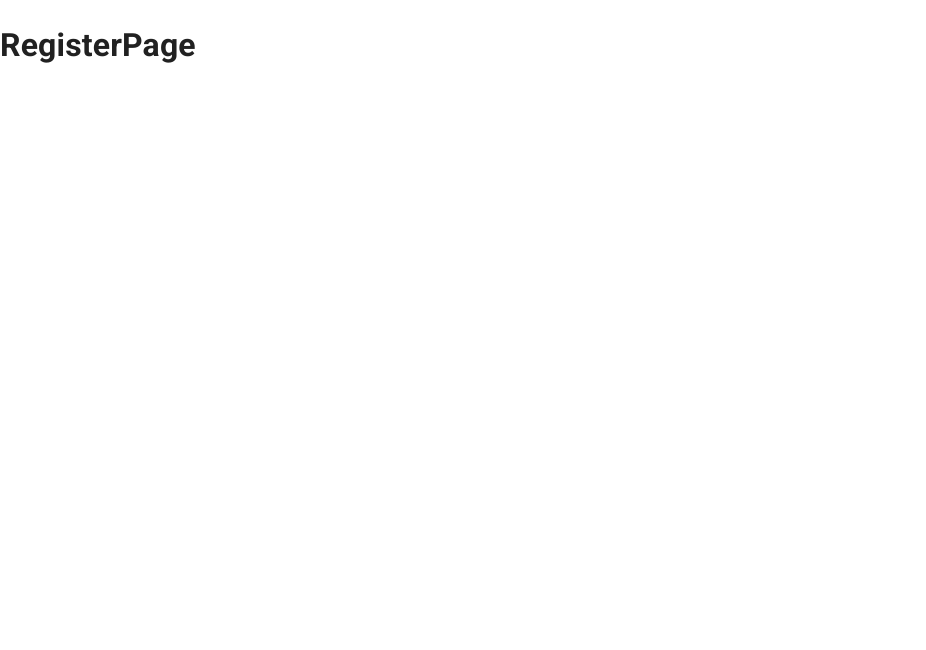
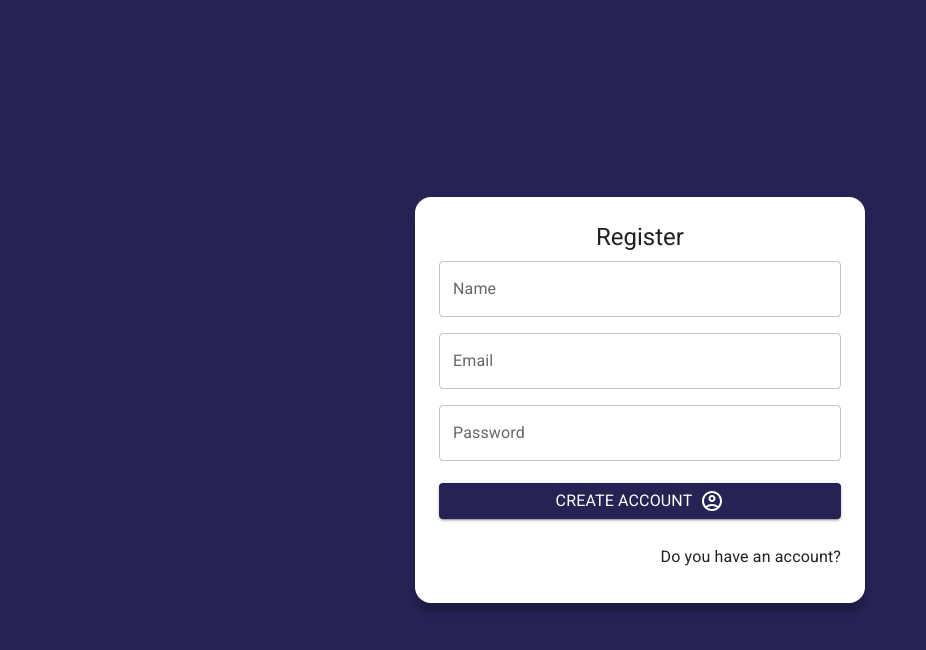
Before and after one commit to JoseManuelYC/Journal-app, a React (Vite) app: page /auth/register in a window 1280 px wide. Shown: the top 650 px of the page, without its empty margins (0-926 px from the left). Built offline with nearby package versions, Linux system fonts and the light colour scheme.

Commit message:
[ADD] loginpage, registerpage

```diff
--- /dev/null
+++ b/src/app/components/NavBar.tsx
@@ -0,0 +1,33 @@
+import { LoginOutlined, MenuOutlined } from "@mui/icons-material";
+import { AppBar, Grid, IconButton, Toolbar, Typography } from "@mui/material";
+
+export const NavBar = ({ drawerWidth = 240 }) => {
+  return (
+    <AppBar
+      position="fixed"
+      sx={{
+        width: { sm: `calc(100% - ${drawerWidth}px)` },
+        ml: { sm: `${drawerWidth}px` },
+      }}
+    >
+      <Toolbar>
+        <IconButton color="inherit" sx={{ mr: "2px", display: { sm: "none" } }}>
+          <MenuOutlined />
+        </IconButton>
+        <Grid
+          container
+          alignItems="center"
+          direction="row"
+          justifyContent="space-between"
+        >
+          <Typography variant="h6" noWrap component="div">
+            Journal-App
+          </Typography>
+          <IconButton>
+            <LoginOutlined color="error" />
+          </IconButton>
+        </Grid>
+      </Toolbar>
+    </AppBar>
+  );
+};
--- /dev/null
+++ b/src/app/components/SideBar.tsx
@@ -0,0 +1,58 @@
+import {
+  Box,
+  Divider,
+  Drawer,
+  Grid,
+  List,
+  ListItem,
+  ListItemButton,
+  ListItemIcon,
+  ListItemText,
+  Toolbar,
+  Typography,
+} from "@mui/material";
+import { TurnedInNot } from "@mui/icons-material";
+
+type SidebarProps = {
+  drawerWidth: number;
+};
+
+export const Sidebar = ({ drawerWidth }: SidebarProps) => {
+  return (
+    <Box
+      component="nav"
+      sx={{ width: { sm: drawerWidth }, flexShrink: { sm: 0 } }}
+    >
+      <Drawer
+        variant="permanent"
+        open
+        sx={{
+          display: { xs: "block" },
+          "& .MuiDrawer-paper": { boxSizing: "border-box", width: drawerWidth },
+        }}
+      >
+        <Toolbar>
+          <Typography variant="h6" noWrap component="div">
+            JoseManuel
+          </Typography>
+        </Toolbar>
+        <Divider />
+        <List>
+          {["Enero", "Febrero", "Marzo"].map((text) => (
+            <ListItem key={text} disablePadding>
+              <ListItemButton>
+                <ListItemIcon>
+                  <TurnedInNot />
+                </ListItemIcon>
+                <Grid container>
+                  <ListItemText primary={text} />
+                  <ListItemText secondary="lorem ipsumdadkhagwdhgawhgdfsahgfdhgwafdhgfsahgdhwa" />
+                </Grid>
+              </ListItemButton>
+            </ListItem>
+          ))}
+        </List>
+      </Drawer>
+    </Box>
+  );
+};
--- /dev/null
+++ b/src/app/layout/JournalLayout.tsx
@@ -0,0 +1,22 @@
+import { Box, Toolbar } from "@mui/material";
+import { NavBar } from "../components/NavBar";
+import { Sidebar } from "../components/SideBar";
+
+type JournalLayoutProps = {
+  children: React.ReactNode;
+};
+
+const drawerWidth = 240;
+
+export const JournalLayout = ({ children }: JournalLayoutProps) => {
+  return (
+    <Box sx={{ display: "flex" }}>
+      <NavBar drawerWidth={drawerWidth} />
+      <Sidebar drawerWidth={drawerWidth} />
+      <Box component="main" flexGrow={1} padding={3}>
+        <Toolbar />
+        {children}
+      </Box>
+    </Box>
+  );
+};
--- a/src/app/page/JournalPage.tsx
+++ b/src/app/page/JournalPage.tsx
@@ -1,7 +1,10 @@
+import { Typography } from "@mui/material";
+import { JournalLayout } from "../layout/JournalLayout";
+
 export const JournalPage = () => {
   return (
-    <div>
-      <h1>JournalPage</h1>
-    </div>
+    <JournalLayout>
+      <Typography variant="h1">JournalPage</Typography>
+    </JournalLayout>
   );
 };
--- /dev/null
+++ b/src/auth/layout/AuthLayout.tsx
@@ -0,0 +1,43 @@
+import { Grid, Typography } from "@mui/material";
+
+type AuthLayoutProps = {
+  children: React.ReactNode;
+  title: string;
+};
+
+export const AuthLayout = ({ children, title }: AuthLayoutProps) => {
+  return (
+    <Grid
+      container
+      spacing={0}
+      direction="column"
+      alignItems="center"
+      justifyContent="center"
+      sx={{
+        minHeight: "100vh",
+        backgroundColor: "primary.main",
+        padding: 4,
+      }}
+    >
+      <Grid
+        item
+        sx={{
+          width: { sm: 450 },
+          boxShadow: "0px 10px 5px rgba(0,0,0,0.2)",
+          backgroundColor: "white",
+          padding: 3,
+          borderRadius: 4,
+          display: "flex",
+          flexDirection: "column",
+          alignItems: "center",
+        }}
+        xs={3}
+      >
+        <Typography variant="h5" sx={{ mb: 1 }}>
+          {title}
+        </Typography>
+        {children}
+      </Grid>
+    </Grid>
+  );
+};
--- a/src/auth/pages/LoginPage.tsx
+++ b/src/auth/pages/LoginPage.tsx
@@ -1,37 +1,11 @@
 import { Google } from "@mui/icons-material";
 import { Button, Grid, Link, TextField, Typography } from "@mui/material";
 import { Link as LinkRouter } from "react-router-dom";
+import { AuthLayout } from "../layout/AuthLayout";
 
 export const LoginPage = () => {
   return (
-    <Grid
-      container
-      spacing={0}
-      direction="column"
-      alignItems="center"
-      justifyContent="center"
-      sx={{
-        minHeight: "100vh",
-        backgroundColor: "primary.main",
-        padding: 4,
-      }}
-    >
-      <Grid
-        item
-        sx={{
-          boxShadow: "0px 10px 5px rgba(0,0,0,0.2)",
-          backgroundColor: "white",
-          padding: 3,
-          borderRadius: 4,
-          display: "flex",
-          flexDirection: "column",
-          alignItems: "center",
-        }}
-        xs={3}
-      >
-        <Typography variant="h5" sx={{ mb: 1 }}>
-          Login
-        </Typography>
+    <AuthLayout title="Login">
       <form>
         <Grid container sx={{ mb: "10px" }}>
           <Grid item xs={12}>
@@ -71,13 +45,12 @@ export const LoginPage = () => {
                 to="/auth/register"
                 component={LinkRouter}
               >
-                  Crear una cuenta
+                <Typography mt={2}>Create an account!</Typography>
               </Link>
             </Grid>
           </Grid>
         </Grid>
       </form>
-      </Grid>
-    </Grid>
+    </AuthLayout>
   );
 };
--- a/src/auth/pages/RegisterPage.tsx
+++ b/src/auth/pages/RegisterPage.tsx
@@ -1,7 +1,58 @@
+import { Button, Grid, Link, TextField, Typography } from "@mui/material";
+import { AuthLayout } from "../layout/AuthLayout";
+import { AccountCircleOutlined } from "@mui/icons-material";
+import { Link as LinkRouter } from "react-router-dom";
 export const RegisterPage = () => {
   return (
-    <>
-      <h1>RegisterPage</h1>
-    </>
+    <AuthLayout title="Register">
+      <form>
+        <Grid container sx={{ mb: "10px" }}>
+          <Grid item xs={12}>
+            <TextField
+              label="Name"
+              type="text"
+              placeholder="Your name"
+              fullWidth
+            />
+          </Grid>
+          <Grid item xs={12} mt={2}>
+            <TextField
+              label="Email"
+              type="email"
+              placeholder="tucorreo@google.com"
+              fullWidth
+            />
+          </Grid>
+          <Grid item xs={12} mt={2}>
+            <TextField
+              label="Password"
+              type="password"
+              placeholder="Password"
+              fullWidth
+            />
+          </Grid>
+          <Grid container spacing={2} sx={{ mt: "6px" }}>
+            <Grid item xs={12}>
+              <Button variant="contained" fullWidth>
+                <Typography mr={1}>Create Account</Typography>
+                <AccountCircleOutlined />
+              </Button>
+            </Grid>
+          </Grid>
+          <Grid container justifyContent="end" sx={{ mt: "10px" }}>
+            <Grid item>
+              <Link
+                color="inherit"
+                sx={{ textDecoration: "none" }}
+                to="/auth/login"
+                component={LinkRouter}
+              >
+                <Typography mt={2}>Do you have an account?</Typography>
+              </Link>
+            </Grid>
+          </Grid>
+        </Grid>
+      </form>
+    </AuthLayout>
   );
 };
```
Lines whose indentation alone changed are shown as unchanged.
